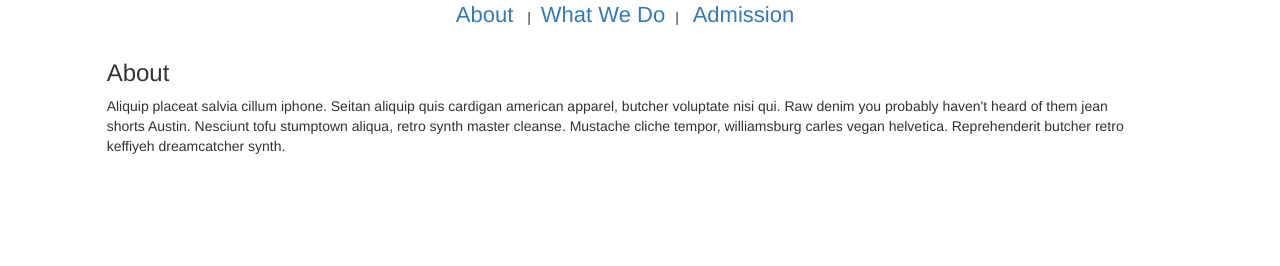
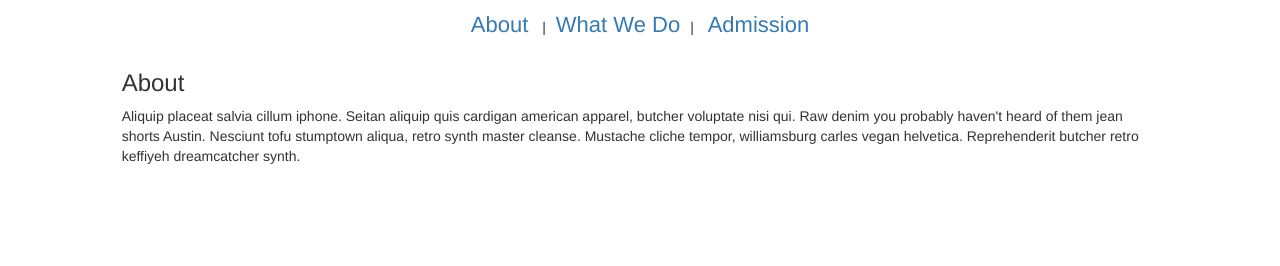
Before and after one commit to suminb/bnd, a Flask app: page / in a window 1280 px wide. Shown: the part 764-1030 px from the top of the page. Before the commit the page ends 918 px from the top, so only its background shows below. Run offline with Flask 2, Linux system fonts and the light colour scheme; some libraries are stand-ins or nearby versions.

Commit message:
Revise layout

```diff
--- a/bnd/static/main.css
+++ b/bnd/static/main.css
@@ -22,7 +22,7 @@
 html,
 body {
   overflow-x: hidden; /* Prevent scroll on narrow devices */
-  padding-top: 20px;
+  padding-top: 40px;
 }
 footer {
   padding: 30px 0;
--- a/bnd/templates/index.html
+++ b/bnd/templates/index.html
@@ -49,9 +49,11 @@
 </div>
 
 <style>
+  body {
+    padding-top: 10px;
+  }
   .container {
     width: 100%;
-
   }
 </style>
 
--- a/bnd/templates/layout.html
+++ b/bnd/templates/layout.html
@@ -61,8 +61,8 @@
   </div><!-- /.navbar -->
 {% endblock %}
 
-<div class="container row">
 
+<div class="container">
   {% block sidebar %}
   <div class="col-xs-12 col-sm-12 col-md-3 col-lg-3" id="sidebar" role="navigation">
 
@@ -115,10 +115,7 @@
   {% endblock %}
 
   {% block content %}{% endblock %}
-
-
-</div><!-- div.container -->
-
+</div>
 
 </body>
 </html>
```
